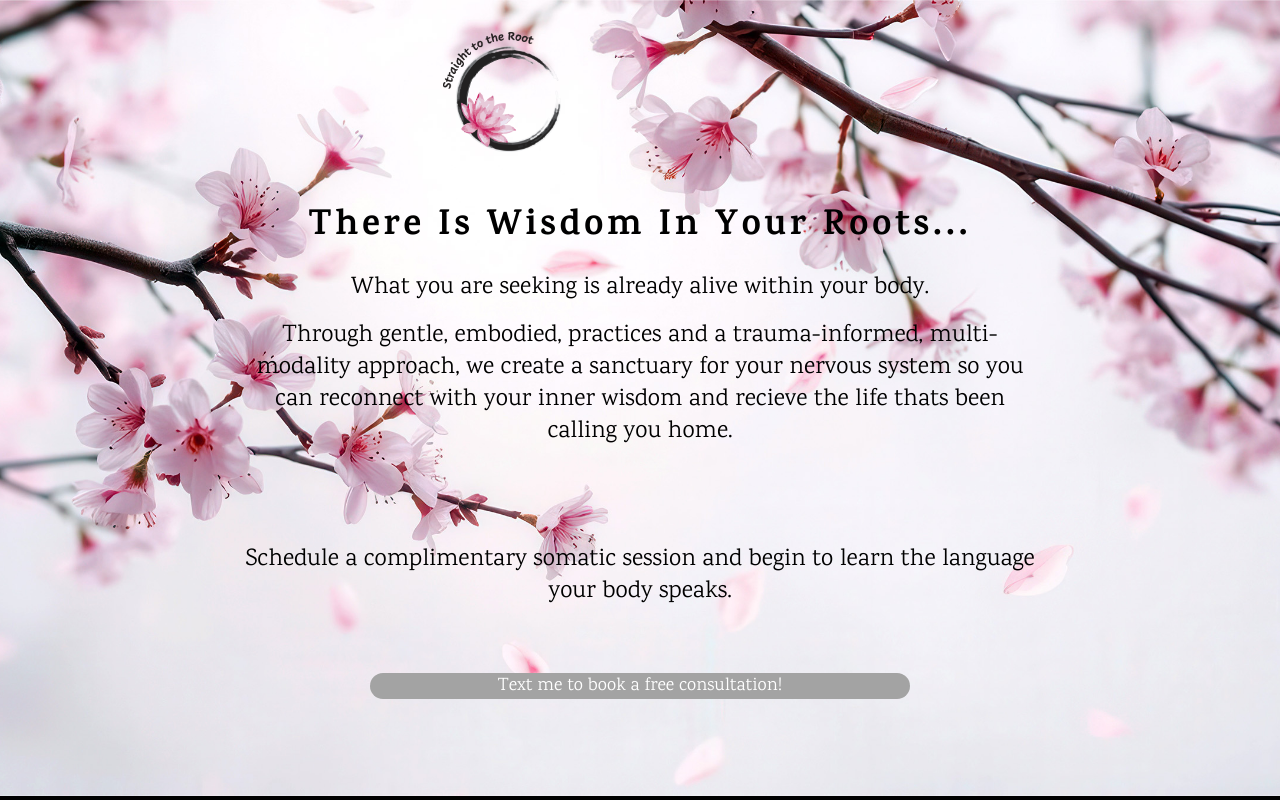
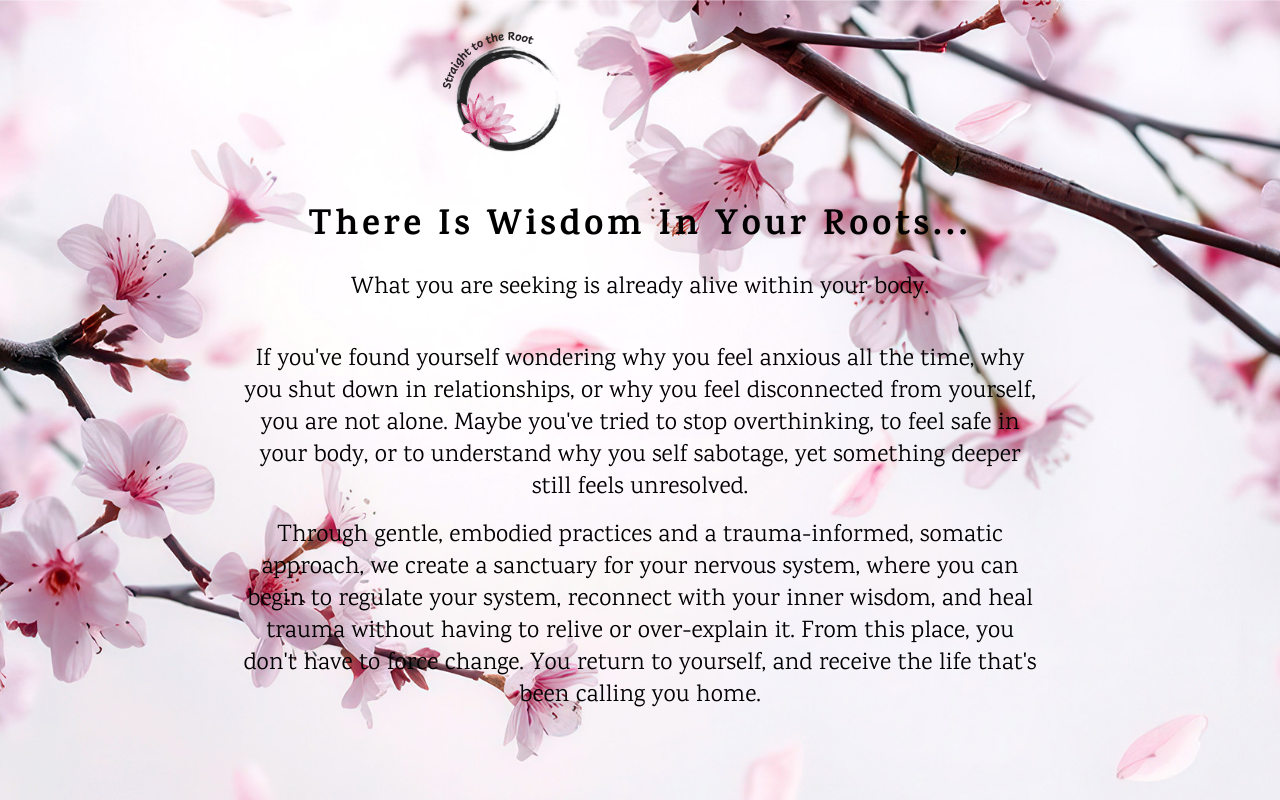
Before and after one commit to maximillianham/momsite, a Next.js app: page / in a window 1280 px wide. Shown: the top 800 px of the page. Built offline with nearby package versions, Linux system fonts and the light colour scheme; a web font is replaced by a local one.

Commit message:
added paragraph at header

```diff
--- a/src/app/page.tsx
+++ b/src/app/page.tsx
@@ -47,13 +47,24 @@ export default function Home() {
             <p className="pt-2">
               What you are seeking is already alive within your body.
             </p>
+            <p className="pt-10">
+              If you&apos;ve found yourself wondering why you feel anxious all
+              the time, why you shut down in relationships, or why you feel
+              disconnected from yourself, you are not alone. Maybe you&apos;ve
+              tried to stop overthinking, to feel safe in your body, or to
+              understand why you self sabotage, yet something deeper still feels
+              unresolved.
+            </p>
             <p className="pt-4">
-              Through gentle, embodied, practices and a trauma-informed,
-              multi-modality approach, we create a sanctuary for your nervous
-              system so you can reconnect with your inner wisdom and recieve the
-              life thats been calling you home.
+              Through gentle, embodied practices and a trauma-informed, somatic
+              approach, we create a sanctuary for your nervous system, where you
+              can begin to regulate your system, reconnect with your inner
+              wisdom, and heal trauma without having to relive or over-explain
+              it. From this place, you don&apos;t have to force change. You
+              return to yourself, and receive the life that&apos;s been calling
+              you home.
             </p>
-            <p className="pt-24 pb-16">
+            <p className="pt-24 pb-12">
               Schedule a complimentary somatic session and begin to learn the
               language your body speaks.
             </p>
```
